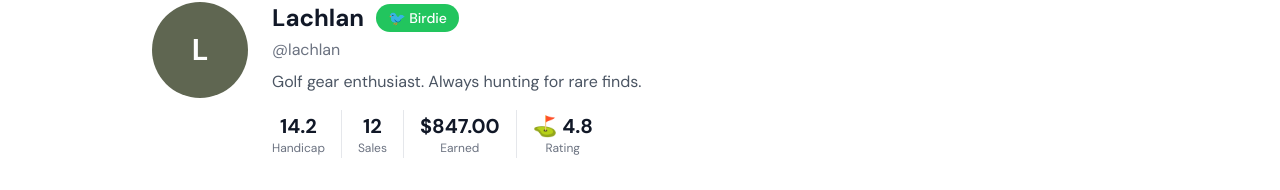
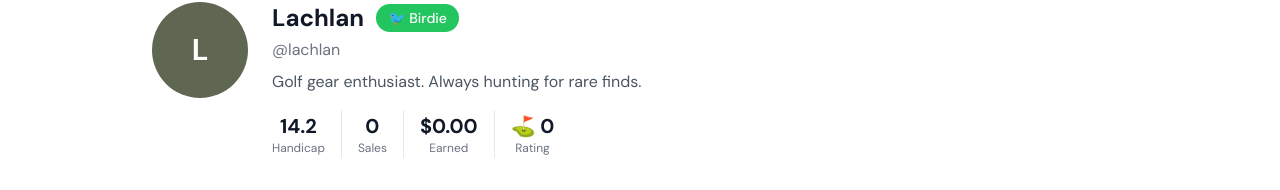
Before and after one commit to lachlan-rooney/wrongclub-nextjs-v2, a Next.js app: page /profile/1 in a window 1280 px wide. Shown: the part 110-300 px from the top of the page. Built offline with nearby package versions, Linux system fonts and the light colour scheme; no server answers; the database is empty.

Commit message:
Fix profile stats display - handle missing values gracefully
- Set default values to 0 for total_sales, total_earned, rating_score
- Add fallback operators (??) to display 0 instead of NaN or undefined
- Profile now shows correct stats: 0 Sales, $0.00 Earned, 0 Rating

```diff
--- a/src/app/(main)/profile/[username]/page.tsx
+++ b/src/app/(main)/profile/[username]/page.tsx
@@ -30,10 +30,10 @@ const mockUser = {
   prestige_buyer: 0,
   tier_seller: 'birdie',
   tier_buyer: 'birdie',
-  total_sales: 12,
-  total_purchases: 8,
-  total_earned: 84700, // cents
-  rating_score: 4.8,
+  total_sales: 0,
+  total_purchases: 0,
+  total_earned: 0, // in cents
+  rating_score: 0,
   terrain_unlocks: ['links'],
   is_verified_seller: false,
   account_type: 'individual',
@@ -210,22 +210,22 @@ export default function ProfilePage() {
                 {/* Stats */}
                 <div className="flex items-center gap-4 mt-4 flex-wrap">
                   <div className="text-center">
-                    <p className="text-xl font-bold text-gray-900">{user.handicap_seller.toFixed(1)}</p>
+                    <p className="text-xl font-bold text-gray-900">{user.handicap_seller?.toFixed(1) || '18.0'}</p>
                     <p className="text-xs text-gray-500">Handicap</p>
                   </div>
                   <div className="w-px h-12 bg-gray-200" />
                   <div className="text-center">
-                    <p className="text-xl font-bold text-gray-900">{user.total_sales}</p>
+                    <p className="text-xl font-bold text-gray-900">{user.total_sales || 0}</p>
                     <p className="text-xs text-gray-500">Sales</p>
                   </div>
                   <div className="w-px h-12 bg-gray-200" />
                   <div className="text-center">
-                    <p className="text-xl font-bold text-gray-900">{formatPrice(user.total_earned)}</p>
+                    <p className="text-xl font-bold text-gray-900">{formatPrice(user.total_earned || 0)}</p>
                     <p className="text-xs text-gray-500">Earned</p>
                   </div>
                   <div className="w-px h-12 bg-gray-200" />
                   <div className="text-center">
-                    <p className="text-xl font-bold text-gray-900">⛳ {user.rating_score}</p>
+                    <p className="text-xl font-bold text-gray-900">⛳ {user.rating_score || 0}</p>
                     <p className="text-xs text-gray-500">Rating</p>
                   </div>
                 </div>
```
